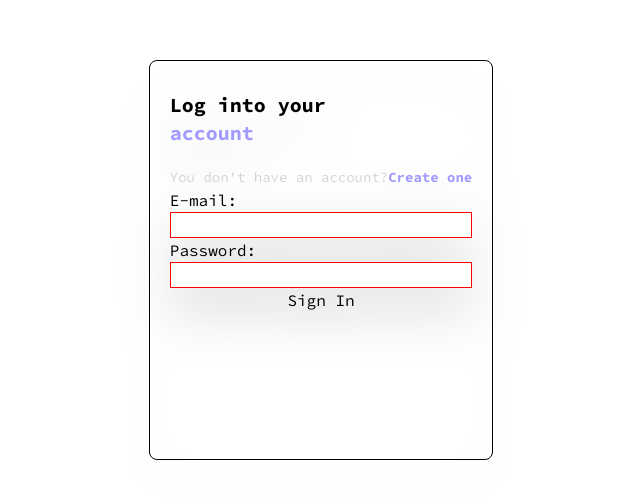
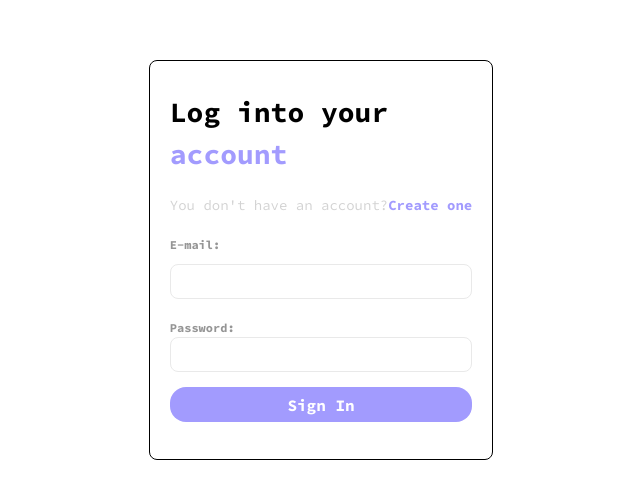
Before and after one commit to MateusGuedess/uol-ed-tech, a Next.js app: page /auth/signin in a window 1280 px wide. Shown: the part 140-638 px from the top of the page, without its empty margins (319-959 px from the left). Built offline with nearby package versions, Linux system fonts and the light colour scheme.

Commit message:
finish login

```diff
--- a/src/app/auth/signin/page.tsx
+++ b/src/app/auth/signin/page.tsx
@@ -1,4 +1,5 @@
 "use client";
+import Button from "@/components/Button";
 import Input from "@/components/Input";
 import { AnimatePresence, motion } from "framer-motion";
 import Link from "next/link";
@@ -23,10 +24,10 @@ function SignIn() {
               duration: 1,
             }}
             exit={{ top: "150%" }}
-            className="drop-shadow-2xl w-30 h-[400px] absolute  border-[1px]  border-black rounded-lg py-[30px] px-[20px]"
+            className=" w-30 h-[400px] absolute  border-[1px]  border-black rounded-lg py-[30px] px-[20px]"
           >
             <form className="flex flex-col" onSubmit={handleFormState}>
-              <p className="text-black font-bold text-xl">
+              <p className="text-black font-bold text-[28px]">
                 Log into your{" "}
                 <p className="text-[#a29bfe] font-bold">account</p>
               </p>
@@ -37,24 +38,44 @@ function SignIn() {
                   Create one
                 </Link>
               </p>
-              <label>E-mail:</label>
+              <label
+                className="mt-[20px] text-[12px] font-bold text-[#959595]"
+                htmlFor="name"
+              >
+                E-mail:
+              </label>
               <Input
                 type="text"
-                name=""
+                name="email"
                 value={email}
                 onChange={(e: ChangeEvent<HTMLInputElement>) =>
                   setEmail(e.target.value)
                 }
+                id="name"
+                className="mt-[10px]"
               />
-              <label>Password:</label>
+              <label
+                className="mt-[20px] text-[12px] font-bold text-[#959595]"
+                htmlFor="password"
+              >
+                Password:
+              </label>
               <Input
                 type="text"
+                name="password"
+                id="password"
                 value={password}
+                className="focus:ring-0 ring-0 border-[#a29bfe]"
                 onChange={(e: ChangeEvent<HTMLInputElement>) =>
                   setPassword(e.target.value)
                 }
               />
-              <button type="submit">Sign In</button>
+              <Button
+                className="w-full h-[35px] mt-[15px] bg-[#a29bfe] rounded-2xl text-[#fff] font-bold cursor-pointer"
+                type="submit"
+              >
+                Sign In
+              </Button>
             </form>
           </motion.div>
         </AnimatePresence>
--- /dev/null
+++ b/src/components/Button/index.tsx
@@ -0,0 +1,18 @@
+import { ReactNode } from "react";
+
+interface ButtonProps {
+  children: ReactNode;
+  className: string;
+  size?: string;
+  type?: "submit";
+}
+
+function Button({ children, size, className, type }: ButtonProps) {
+  return (
+    <button className={className} type={type}>
+      {children}
+    </button>
+  );
+}
+
+export default Button;
--- a/src/components/Input/index.tsx
+++ b/src/components/Input/index.tsx
@@ -5,6 +5,8 @@ interface InputProps {
   value: string | number;
   onChange: (e: ChangeEvent<HTMLInputElement>) => void;
   name: string;
+  id: string;
+  className: string;
 }
 
 function Input({
@@ -12,14 +14,18 @@ function Input({
   value = "",
   onChange,
   name = "",
+  id = "",
+  className = "",
 }: Partial<InputProps>) {
   return (
     <input
-      style={{ border: "1px solid red" }}
+      style={{ border: "1.5px solid #e9e9e9" }}
       type={type}
       value={value}
       onChange={onChange}
       name={name}
+      id={id}
+      className={`${className} h-[35px] rounded-lg`}
     />
   );
 }
```
